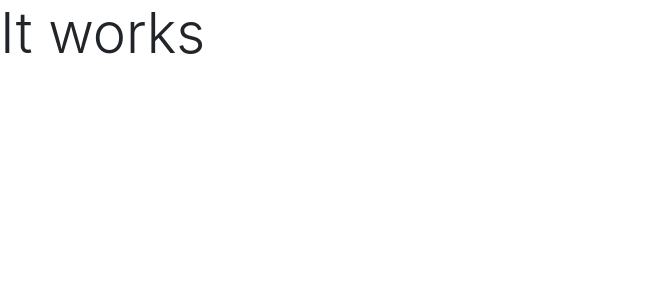
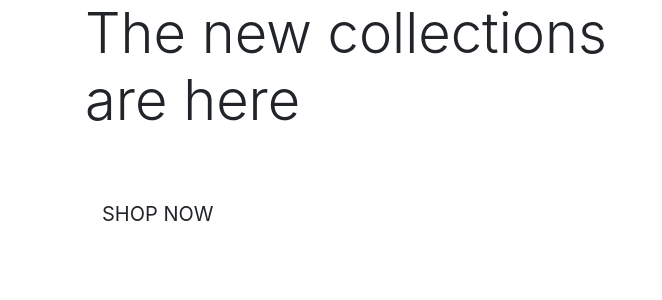
Before and after one commit to LizzyonGit/boutique_ado_v1, a Django app: page / in a window 1280 px wide. Shown: the top 300 px of the page, without its empty margins (0-662 px from the left). Run offline with Django 3.2, Linux system fonts and the light colour scheme; some libraries are stand-ins or nearby versions.

Commit message:
Add home page content

```diff
--- a/home/templates/home/index.html
+++ b/home/templates/home/index.html
@@ -1,6 +1,22 @@
 {% extends "base.html" %}
 {% load static %}
 
+{% block page_header %}
+<div class="container header-container">
+    <div class="row">
+        <div class="col"></div>
+    </div>
+</div>
+{% endblock%}
+
 {% block content %}
-<h1 class="display-4 success">It works</h1>
+<div class="container h-100">
+    <div class="row h-100">
+        <div class="col-7 col-md-6 my-auto"><!--my-auto vertically centers it-->
+            <h1 class="display-4 logo-font text-black">The new collections are here</h1>
+            <div class="my-5"><h4><a href="" class="shop-now-button btn btn-lg rounded-0 text-uppercase py-3">Shop now</a></h4></div>
+
+        </div>
+    </div>
+</div>
 {% endblock%}
```
Also changed, not shown: home/views.py (line endings or trailing spaces).
